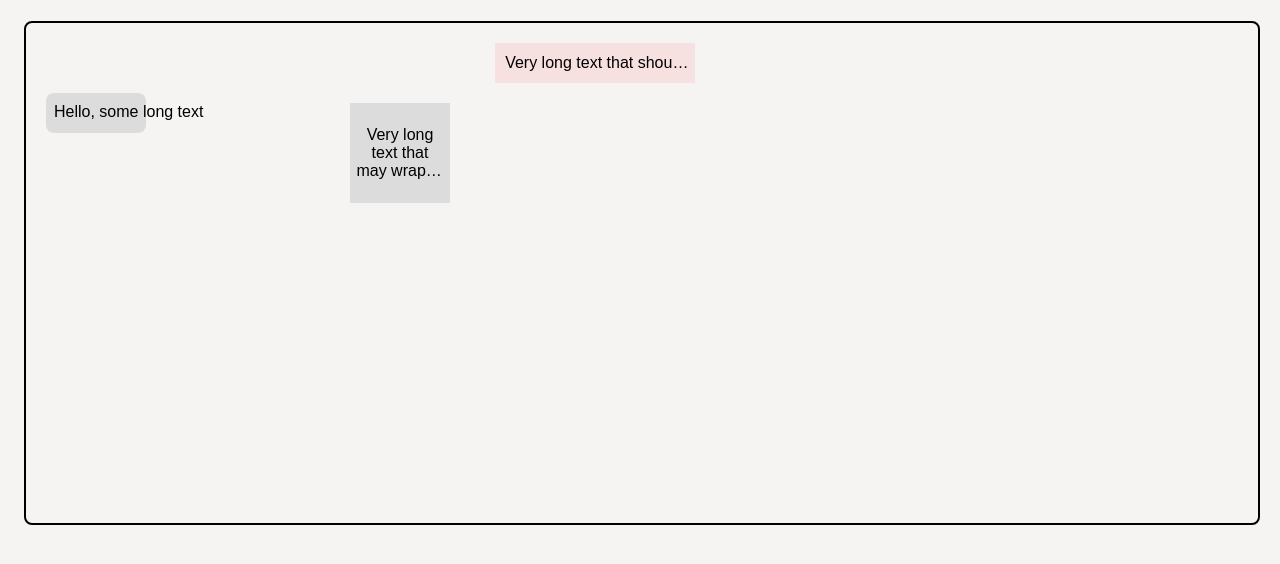
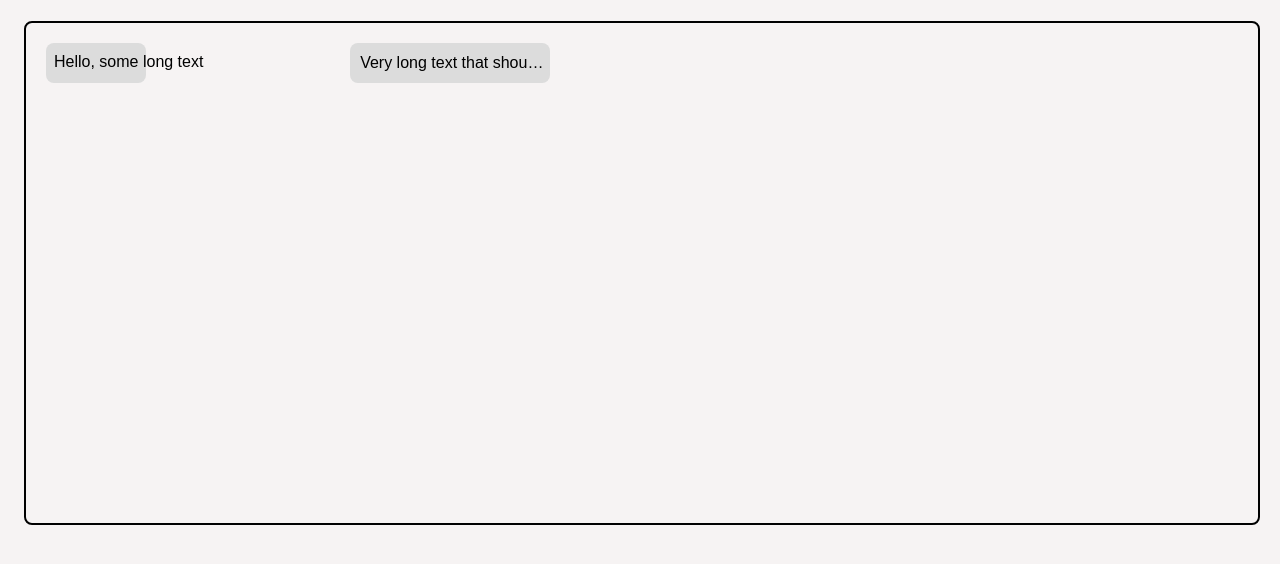
Before and after one commit to QBitFoundry/node-shapes, a website built with Vite: page index.html in a window 1280 px wide. Shown: the part 64-628 px from the top of the page. Built offline with nearby package versions, Linux system fonts and the light colour scheme.

Commit message:
Refactored few changes

```diff
--- a/index.html
+++ b/index.html
@@ -12,32 +12,18 @@
         <svg xmlns="http://www.w3.org/2000/svg">
             <g transform="translate(20,20)">
                 <rect x="0" y="0" rx="8" ry="8" width="100" height="40" fill="rgba(220,220,220,1)"></rect>
-                <text x="8" y="24" font-family="Arial" font-size="16" fill="black">Hello, some long text</text>
+                <text x="8" y="24" font-family="Arial" font-size="16" fill="black" style="text-overflow: ellipsis; width: 50px; background-color: red;">Hello, some long text</text>
             </g>
         </svg>
 
-        <svg xmlns="http://www.w3.org/2000/svg" width="140" height="140">
+        <svg id="svg" xmlns="http://www.w3.org/2000/svg">
             <g transform="translate(20,20)">
-                <rect x="0" y="0" width="100" height="100" fill="rgba(220,220,220,1)"/>
-                <foreignObject x="0" y="0" width="100" height="100">
-                    <div xmlns="http://www.w3.org/1999/xhtml"
-                        style="display:flex;align-items:center;justify-content:center;height:100%;padding:6px;box-sizing:border-box;text-align:center;">
-                        <div style="display:-webkit-box;-webkit-box-orient:vertical;-webkit-line-clamp:3;overflow:hidden;text-overflow:ellipsis;word-break:break-word; color: rgba(0,0,0,1)">
-                        Very long text that may wrap to multiple lines and should be clamped with an ellipsis at the end when it overflows the rectangle.
-                        </div>
-                    </div>
-                </foreignObject>
-            </g>
-        </svg>
-
-        <svg id="svg" xmlns="http://www.w3.org/2000/svg" width="300" height="200">
-            <g transform="translate(20,20)">
-                <rect id="box" x="0" y="0" width="200" height="40" fill="rgba(255,0,0,0.08)"/>
-                <foreignObject id="fo" x="0" y="0" width="200" height="40">
+                <rect id="node-shapes-text-shape" x="0" y="0" rx="8" ry="8" width="200" height="40" fill="rgba(220,220,220,1)"/>
+                <foreignObject id="node-shapes-text-foreign-object" x="0" y="0" width="200" height="40">
                     <div xmlns="http://www.w3.org/1999/xhtml" style="height:100%;box-sizing:border-box;padding:8px;display:flex;align-items:center;justify-content:center;">
-                        <div id="text" style="
+                        <p id="node-shapes-text" style="
                             width:100%;
-                            line-height:1.2;        /* in em */
+                            line-height:1.2em;
                             font-size:16px;
                             display:-webkit-box;
                             -webkit-box-orient:vertical;
@@ -45,9 +31,10 @@
                             text-overflow:ellipsis;
                             word-break:break-word;
                             text-align:center;
+                            color: rgba(0,0,0,1);
                         ">
                         Very long text that should wrap into multiple lines inside the rectangle. If it overflows vertically, it must be truncated with an ellipsis after the last visible line.
-                        </div>
+                        </p>
                     </div>
                 </foreignObject>
             </g>
@@ -57,33 +44,4 @@
     </div>
 </body>
 <script type="module" src="/src/index.ts"></script>
-<script>
-(function(){
-  const fo = document.getElementById('fo');
-  const box = document.getElementById('box');
-  const text = document.getElementById('text');
-
-  function applyClamp() {
-    const style = getComputedStyle(text);
-    // parse line-height: if numeric (e.g., "16.8px") use that; fallback to font-size * line-height multiplier
-    let lineHeightPx = parseFloat(style.lineHeight);
-    if (isNaN(lineHeightPx)) {
-      const fontSizePx = parseFloat(style.fontSize);
-      const lh = parseFloat(style.lineHeight) || 1.2;
-      lineHeightPx = fontSizePx * lh;
-    }
-    // use foreignObject height (or rect height)
-    const foHeight = parseFloat(fo.getAttribute('height')) || text.clientHeight;
-    const paddingTopBottom = 12; // matches padding in CSS (6px top + 6px bottom)
-    const available = Math.max(0, foHeight - paddingTopBottom);
-    const maxLines = Math.floor(available / lineHeightPx) || 1;
-    text.style.webkitLineClamp = String(maxLines);
-    text.style.maxHeight = (maxLines * lineHeightPx) + 'px';
-  }
-
-  // init + observe resize of svg/rect
-  applyClamp();
-  new ResizeObserver(applyClamp).observe(document.getElementById('svg'));
-})();
-</script>
 </html>
--- a/src/index.ts
+++ b/src/index.ts
@@ -0,0 +1,27 @@
+(function(){
+  const TEXT_FOREIGN_OBJ = document.getElementById('node-shapes-text-foreign-object') as HTMLElement;
+  const SHAPE = document.getElementById('node-shapes-text-shape');
+  const TEXT = document.getElementById('node-shapes-text') as HTMLElement;
+
+  function applyClamp() {
+    const style = getComputedStyle(TEXT);
+    // parse line-height: if numeric (e.g., "16.8px") use that; fallback to font-size * line-height multiplier
+    let lineHeightPx = parseFloat(style.lineHeight);
+    if (isNaN(lineHeightPx)) {
+      const fontSizePx = parseFloat(style.fontSize);
+      const lh = parseFloat(style.lineHeight) || 1.2;
+      lineHeightPx = fontSizePx * lh;
+    }
+    // use foreignObject height (or rect height)
+    const foreignObjHeight = parseFloat(TEXT_FOREIGN_OBJ.getAttribute('height') ?? '') || TEXT.clientHeight;
+    const paddingTopBottom = 16; // matches padding in CSS (8px top + 8px bottom)
+    const available = Math.max(0, foreignObjHeight - paddingTopBottom);
+    const maxLines = Math.floor(available / lineHeightPx) || 1;
+    TEXT.style.webkitLineClamp = String(maxLines);
+    TEXT.style.maxHeight = (maxLines * lineHeightPx) + 'px';
+  }
+
+  // init + observe resize of svg/rect
+  applyClamp();
+  new ResizeObserver(applyClamp).observe(document.getElementById('svg') as HTMLElement);
+})();
```
